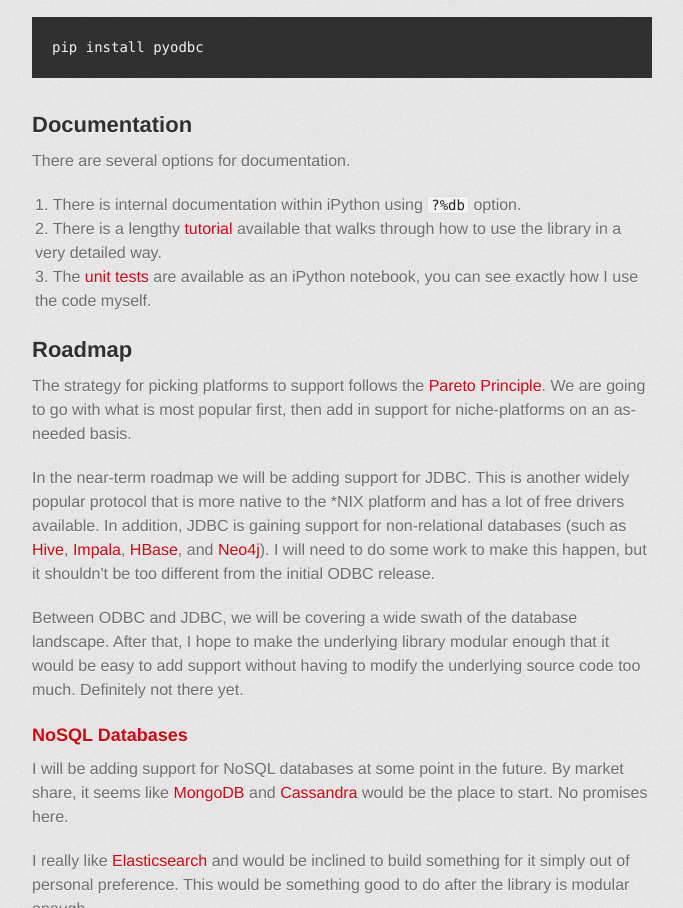
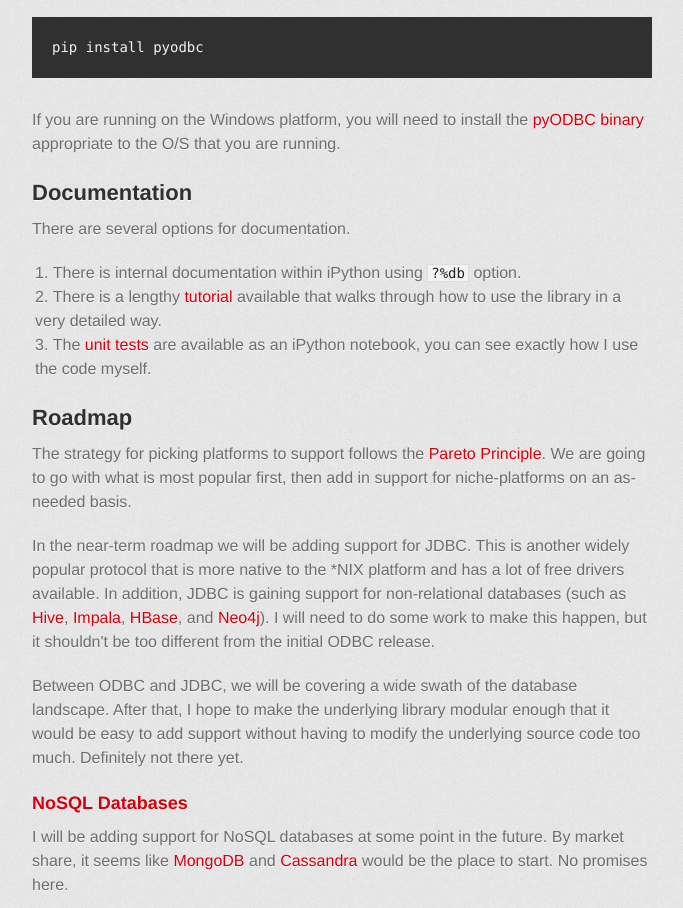
Before and after one commit to morgango/db_magic, a plain HTML site: page index.html in a window 1280 px wide. Shown: the part 2902-3810 px from the top of the page, without its empty margins (298-981 px from the left). Drawn offline with Linux system fonts and the light colour scheme; a web font is replaced by a local one.

```diff
--- a/index.html
+++ b/index.html
@@ -131,6 +131,8 @@
 <pre><code>pip install pyodbc
 </code></pre>
 
+<p>If you are running on the Windows platform, you will need to install the <a href="https://code.google.com/p/pyodbc/downloads/list">pyODBC binary</a> appropriate to the O/S that you are running.</p>
+
 <h2>
 <a name="documentation" class="anchor" href="#documentation"><span class="octicon octicon-link"></span></a>Documentation</h2>
 
```
Also changed, not shown: params.json (+1 -1 lines).
